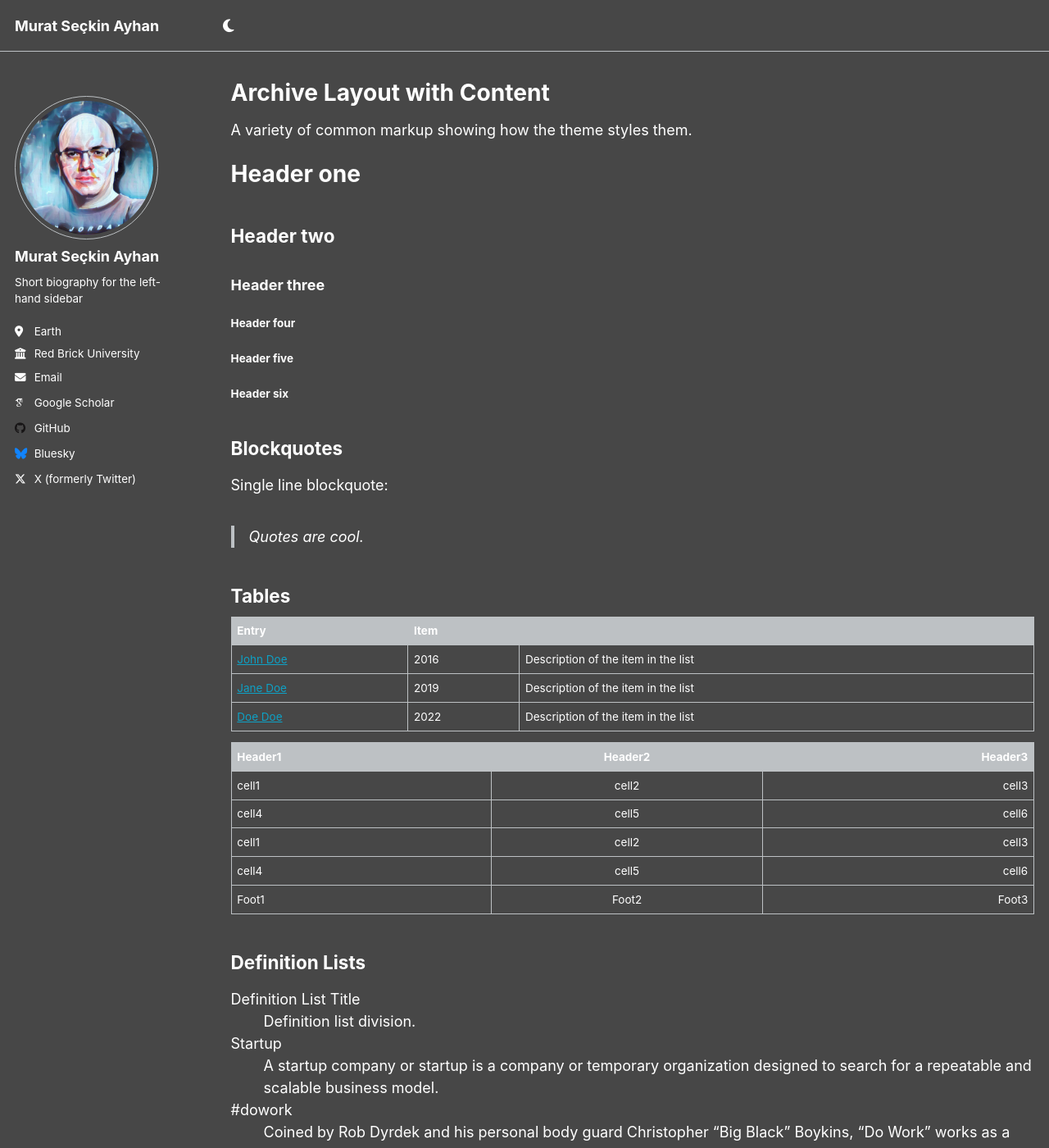
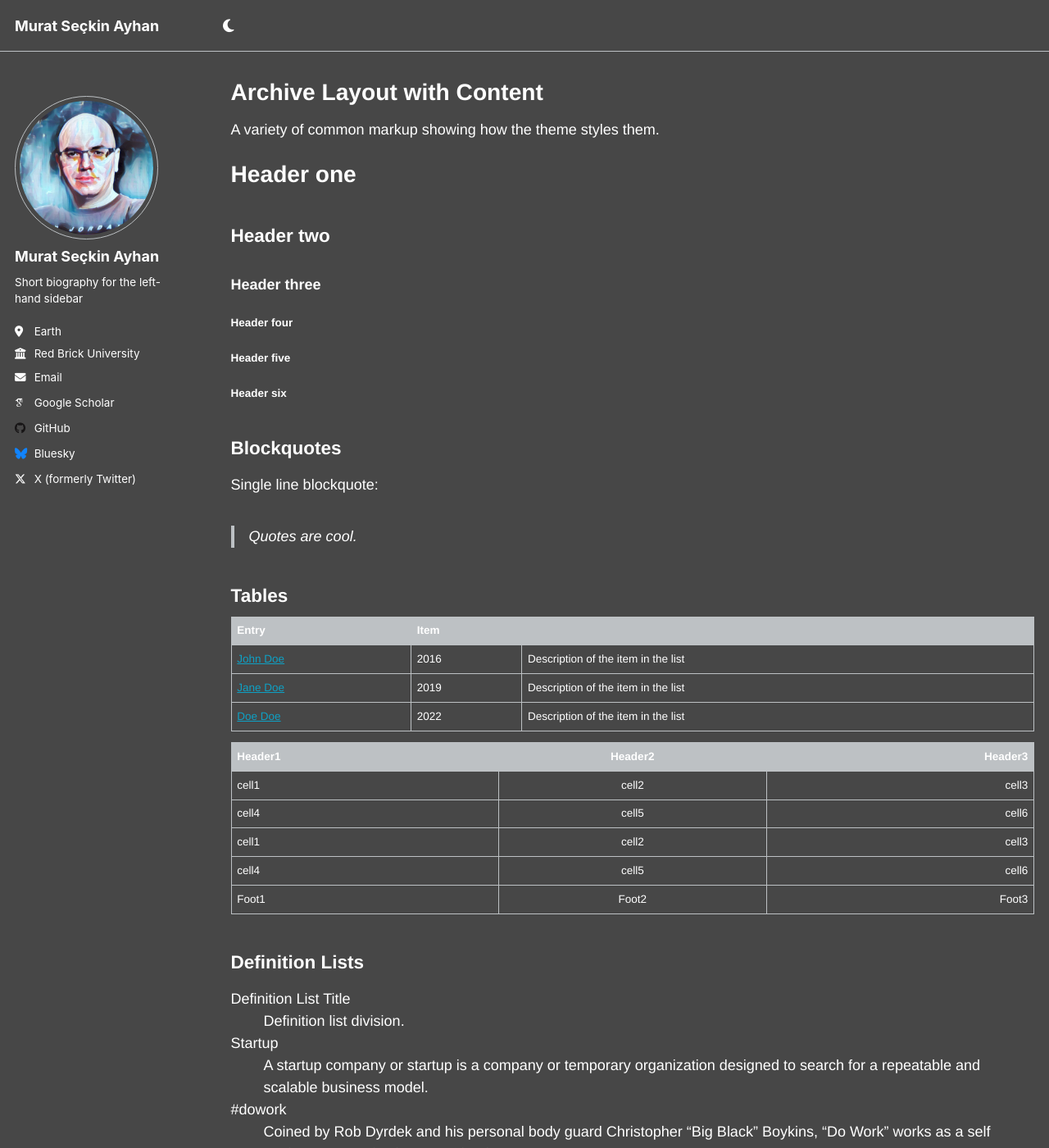
Before and after one commit to msayhan/msayhan.github.io, a Jekyll site: the page built from _pages/archive-layout-with-content.md, in a window 1280 px wide and 1400 px high. Shown: the whole window at 82% size. Built offline with Jekyll 4.4.1, drawn with Linux system fonts in a browser that asks for light colours; some web fonts are replaced; a script that is not in the unit is left out.

Commit message:
font change to helvetica

```diff
--- a/_sass/_themes.scss
+++ b/_sass/_themes.scss
@@ -39,9 +39,9 @@ $type-size-6                : 0.75em;   // ~12px
 $type-size-7                : 0.6875em; // ~11px
 $type-size-8                : 0.625em;  // ~10px
 
-$global-font-family         : $sans-serif;
-$header-font-family         : $sans-serif;
-$caption-font-family        : $serif;
+$global-font-family         : $helvetica; // $sans-serif;
+$header-font-family         : $helvetica; // $sans-serif;
+$caption-font-family        : $helvetica; // $serif;
 
 /* ==========================================================================
    Breakpoints
```
